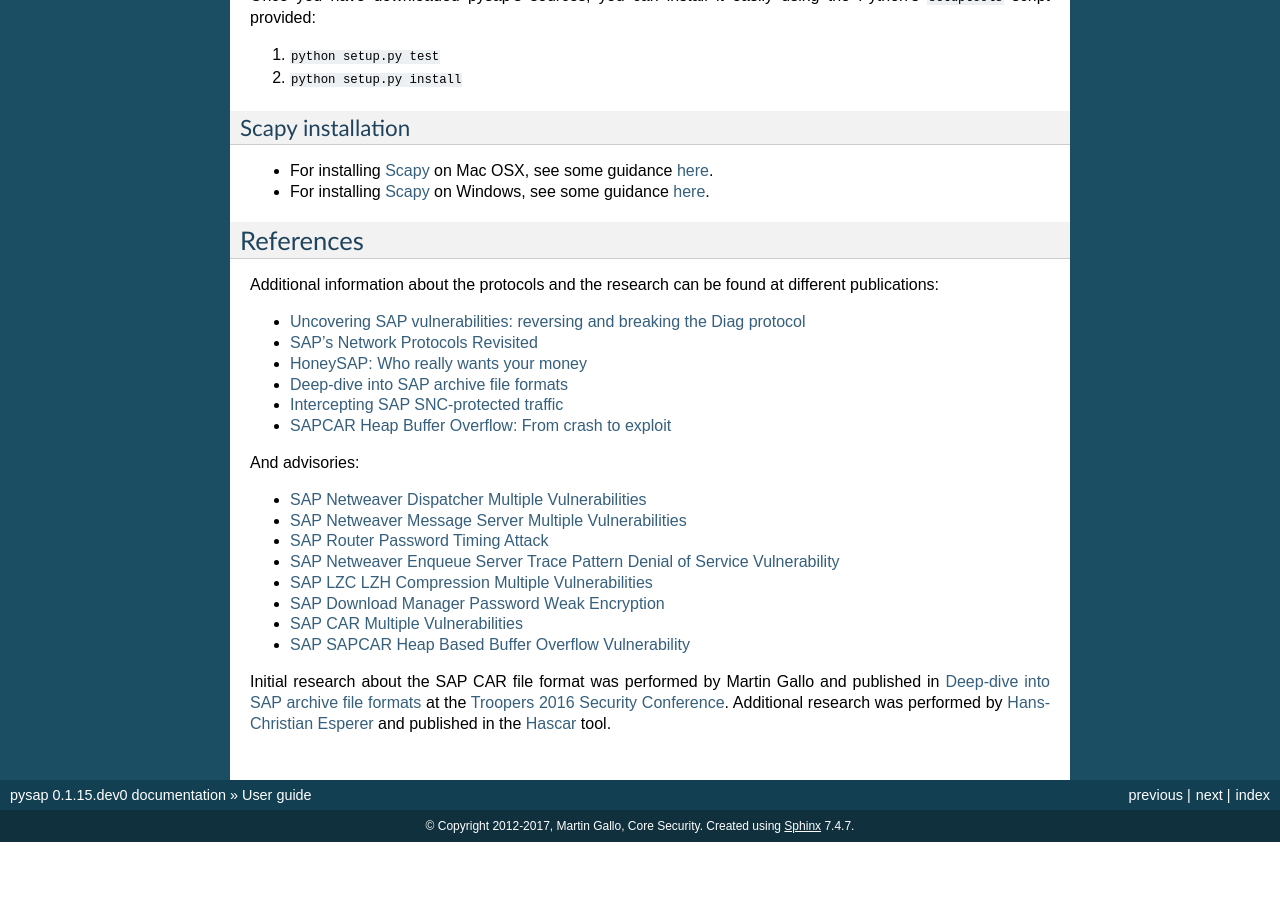
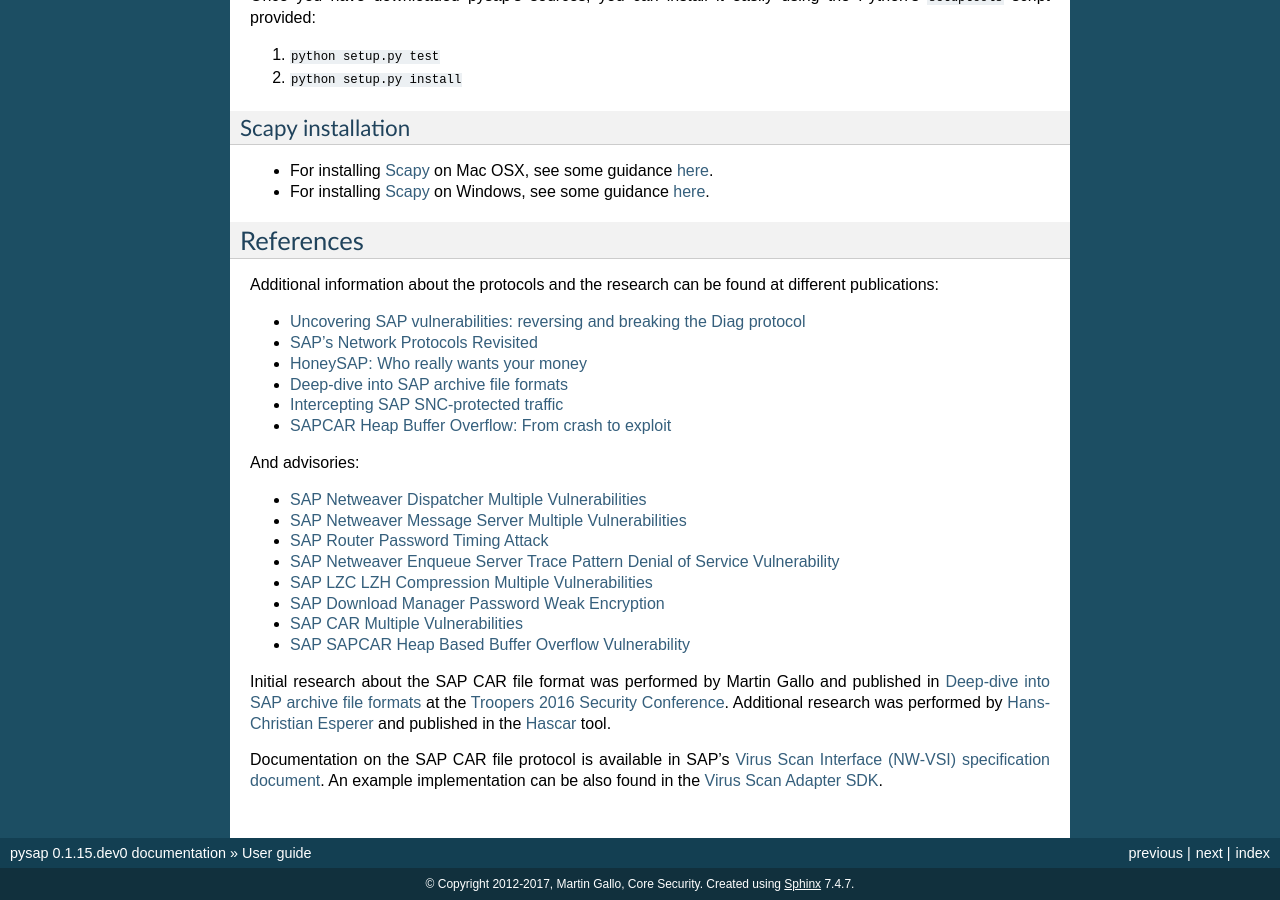
Before and after one commit to OWASP/pysap, a Sphinx documentation site: the page built from docs/user/index.rst, in a window 1280 px wide and 900 px high, scrolled down 747 px. Built offline with Sphinx 7.4.7, drawn with Linux system fonts in a browser that asks for light colours; pages that are not in the unit, such as notebooks, are missing from menus; before the commit the page ends 1589 px from its top, so only the background shows below that.

Commit message:
Added references to VSI/VSA documentation and SDK

```diff
--- a/docs/user/index.rst
+++ b/docs/user/index.rst
@@ -99,3 +99,7 @@
 at the `Troopers 2016 Security Conference <https://www.troopers.de/troopers16/agenda/>`_. Additional research was
 performed by `Hans-Christian Esperer <https://github.com/hce>`_ and published in the
 `Hascar <https://github.com/VirtualForgeGmbH/hascar>`_ tool.
+
+Documentation on the SAP CAR file protocol is available in SAP's `Virus Scan Interface (NW-VSI) <ftp://ftp.sap.com/pub/icc/nw-vsi>`_
+`specification document <ftp://ftp.sap.com/pub/icc/nw-vsi/VSA-Specification.pdf>`_. An example implementation can be
+also found in the `Virus Scan Adapter SDK <ftp://ftp.sap.com/pub/icc/nw-vsi/VSA-SDK-2.0.zip>`_.
```
